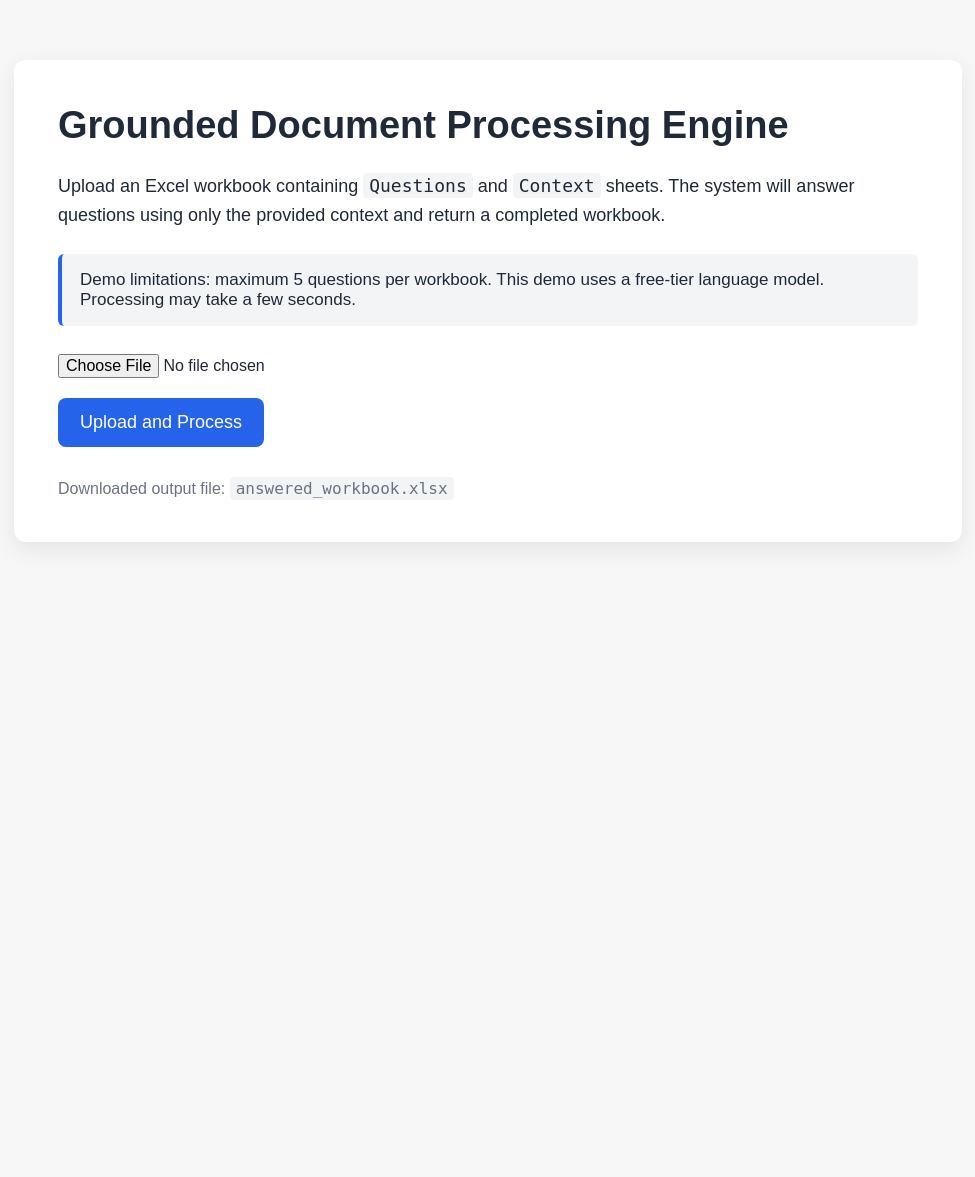
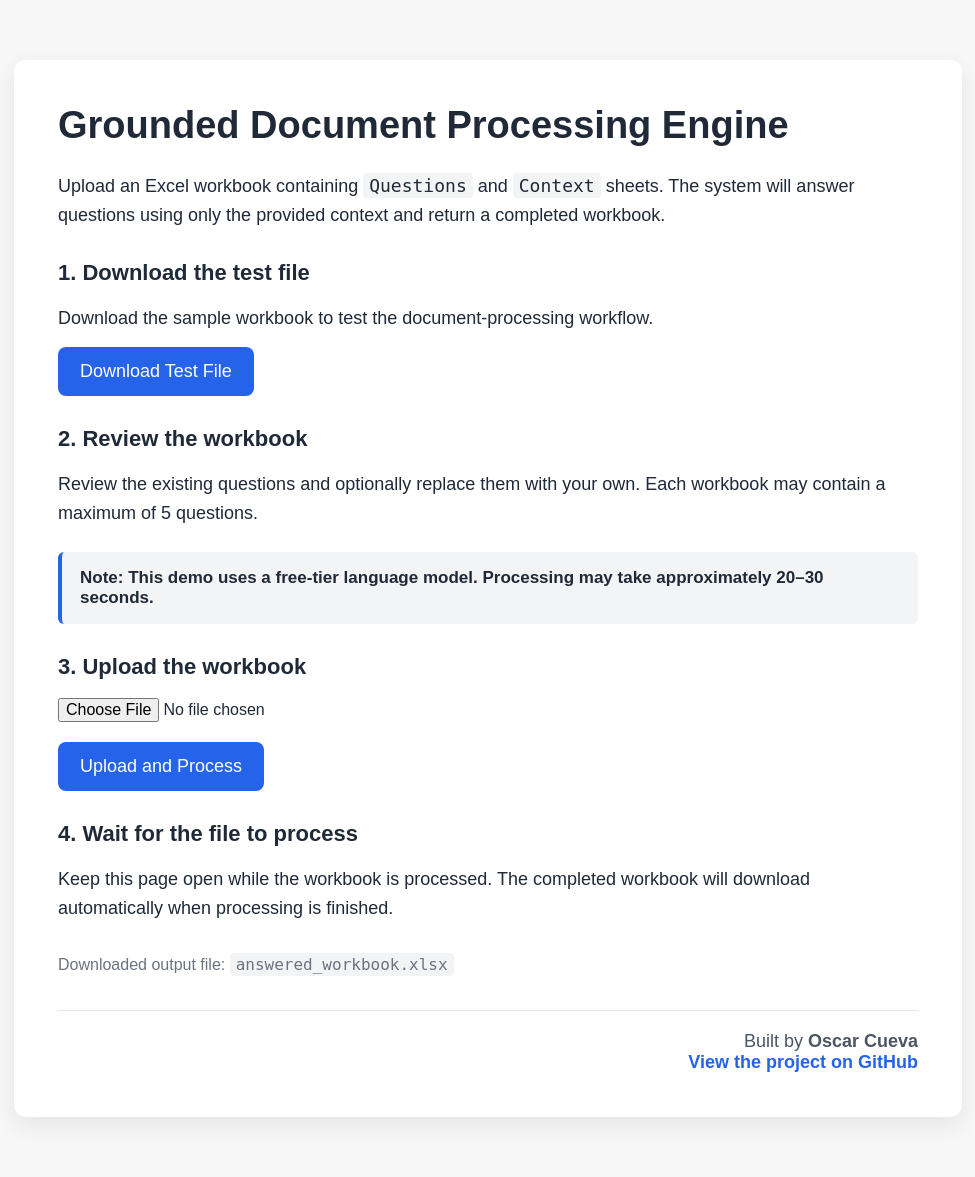
Before and after one commit to oscarcvb/grounded-document-processing-engine, a FastAPI app: page / in a window 1280 px wide. Shown: the whole page, without its empty margins (152-1127 px from the left). Before the commit the page ends 545 px from the top, so only its background shows below. Run offline with FastAPI, Linux system fonts and the light colour scheme.

Commit message:
Improve demo instructions and add sample workbook download

```diff
--- a/templates/index.html
+++ b/templates/index.html
@@ -28,9 +28,22 @@
             font-size: 38px;
         }
 
+        h2 {
+            margin-top: 0;
+            font-size: 22px;
+        }
+
         p {
             line-height: 1.6;
             font-size: 18px;
+        }
+
+        .step {
+            margin-top: 30px;
+        }
+
+        .step p {
+            margin-bottom: 14px;
         }
 
         .note {
@@ -43,7 +56,7 @@
         }
 
         .upload-group {
-            margin-top: 28px;
+            margin-top: 18px;
         }
 
         input[type="file"] {
@@ -52,7 +65,9 @@
             font-size: 16px;
         }
 
-        button {
+        button,
+        .download-button {
+            display: inline-block;
             background-color: #2563eb;
             color: white;
             border: none;
@@ -60,9 +75,11 @@
             border-radius: 8px;
             cursor: pointer;
             font-size: 18px;
+            text-decoration: none;
         }
 
-        button:hover {
+        button:hover,
+        .download-button:hover {
             background-color: #1d4ed8;
         }
 
@@ -90,6 +107,25 @@
             color: #6b7280;
         }
 
+        .author {
+            margin-top: 36px;
+            padding-top: 20px;
+            border-top: 1px solid #e5e7eb;
+            text-align: right;
+            font-size: 18px;
+            color: #4b5563;
+        }
+
+        .author a {
+            color: #2563eb;
+            text-decoration: none;
+            font-weight: bold;
+        }
+
+        .author a:hover {
+            text-decoration: underline;
+        }
+
         code {
             background-color: #f3f4f6;
             padding: 2px 6px;
@@ -102,23 +138,75 @@
         <h1>Grounded Document Processing Engine</h1>
 
         <p>
-            Upload an Excel workbook containing <code>Questions</code> and <code>Context</code> sheets.
-            The system will answer questions using only the provided context and return a completed workbook.
+            Upload an Excel workbook containing <code>Questions</code> and
+            <code>Context</code> sheets. The system will answer questions
+            using only the provided context and return a completed workbook.
         </p>
 
-        <div class="note">
-            Demo limitations: maximum 5 questions per workbook. This demo uses a free-tier language model. Processing may take a few seconds.
+        <div class="step">
+            <h2>1. Download the test file</h2>
+
+            <p>
+                Download the sample workbook to test the document-processing workflow.
+            </p>
+
+            <a
+                class="download-button"
+                href="https://drive.google.com/uc?export=download&id=1hoY_2f8ayHwxIxrLfniBlUVUmI6JuK5R"
+            >
+                Download Test File
+            </a>
         </div>
 
-        <div class="upload-group">
-            <input type="file" id="fileInput" accept=".xlsx" />
-            <button type="button" id="uploadBtn">Upload and Process</button>
+        <div class="step">
+            <h2>2. Review the workbook</h2>
+
+            <p>
+                Review the existing questions and optionally replace them with your
+                own. Each workbook may contain a maximum of 5 questions.
+            </p>
+
+            <div class="note">
+                <strong>
+                    Note: This demo uses a free-tier language model. Processing may
+                    take approximately 20–30 seconds.
+                </strong>
+            </div>
+        </div>
+
+        <div class="step">
+            <h2>3. Upload the workbook</h2>
+
+            <div class="upload-group">
+                <input type="file" id="fileInput" accept=".xlsx" />
+                <button type="button" id="uploadBtn">Upload and Process</button>
+            </div>
+        </div>
+
+        <div class="step">
+            <h2>4. Wait for the file to process</h2>
+
+            <p>
+                Keep this page open while the workbook is processed. The completed
+                workbook will download automatically when processing is finished.
+            </p>
         </div>
 
         <div id="status" aria-live="polite"></div>
 
         <div class="footer">
             Downloaded output file: <code>answered_workbook.xlsx</code>
+        </div>
+
+        <div class="author">
+            Built by <strong>Oscar Cueva</strong><br />
+            <a
+                href="https://github.com/oscarcvb/grounded-document-processing-engine"
+                target="_blank"
+                rel="noopener noreferrer"
+            >
+                View the project on GitHub
+            </a>
         </div>
     </div>
 
@@ -150,10 +238,12 @@
                 });
 
                 if (!response.ok) {
-                    let errorMessage = "An error occurred while processing the file.";
+                    let errorMessage =
+                        "An error occurred while processing the file.";
 
                     try {
                         const errorData = await response.json();
+
                         if (errorData.detail) {
                             errorMessage = errorData.detail;
                         }
@@ -168,17 +258,22 @@
                 const blob = await response.blob();
                 const url = window.URL.createObjectURL(blob);
                 const a = document.createElement("a");
+
                 a.href = url;
                 a.download = "answered_workbook.xlsx";
+
                 document.body.appendChild(a);
                 a.click();
                 a.remove();
+
                 window.URL.revokeObjectURL(url);
 
-                statusDiv.textContent = "Success. Your processed workbook has been downloaded.";
+                statusDiv.textContent =
+                    "Success. Your processed workbook has been downloaded.";
                 statusDiv.className = "success";
             } catch (error) {
-                statusDiv.textContent = "Unexpected error. Please try again.";
+                statusDiv.textContent =
+                    "Unexpected error. Please try again.";
                 statusDiv.className = "error";
             } finally {
                 uploadBtn.disabled = false;
```
Also changed, not shown: 1 other file.
